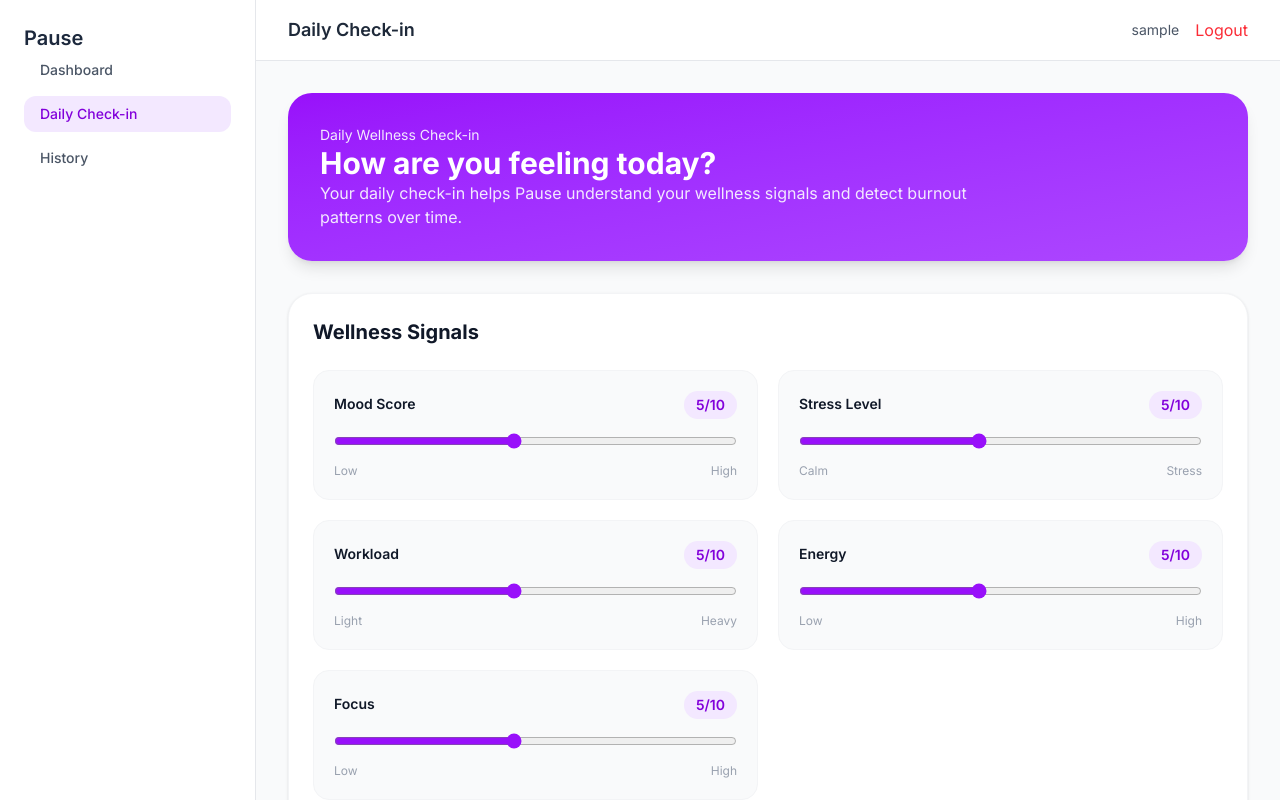
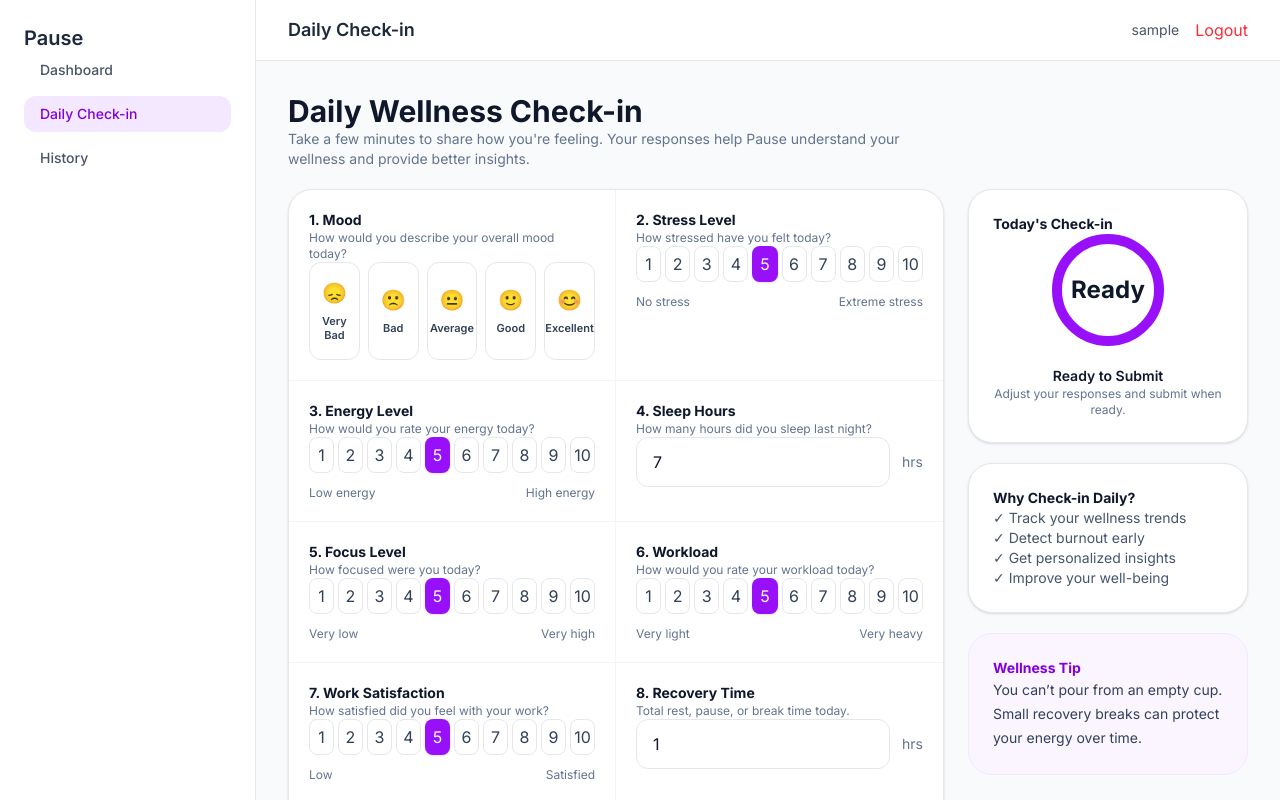
Before and after one commit to uttamshr10/Pause, a React (Vite) app in the folder frontend/: page /check-in in a window 1280 px wide. Shown: the top 800 px of the page. Built offline with nearby package versions, Linux system fonts and the light colour scheme; no server answers; sample sign-in values are in the browser's storage.

Commit message:
Improve daily check-in UX with structured wellness cards, sidebar insights, and submission states

```diff
--- a/frontend/src/pages/checkin/DailyCheckInPage.tsx
+++ b/frontend/src/pages/checkin/DailyCheckInPage.tsx
@@ -14,14 +14,13 @@ const DailyCheckInPage = () => {
     sleep_hours: 7,
     workload_level: 5,
     energy_level: 5,
+    work_satisfaction: 5,
     focus_level: 5,
     recovery_time: 1,
-    work_satisfaction: 5,
     notes: "",
   });
 
   const [loading, setLoading] = useState(false);
-  const [success, setSuccess] = useState("");
   const [error, setError] = useState("");
 
   useEffect(() => {
@@ -29,11 +28,7 @@ const DailyCheckInPage = () => {
       try {
         const data = await getCheckInHistory();
         const today = new Date().toISOString().split("T")[0];
-
-        const exists = data.some(
-          (item: any) => item.checkin_date === today
-        );
-
+        const exists = data.some((item: any) => item.checkin_date === today);
         setAlreadySubmitted(exists);
       } catch (err) {
         console.log(err);
@@ -45,27 +40,17 @@ const DailyCheckInPage = () => {
     checkToday();
   }, []);
 
-  const handleChange = (
-    e: React.ChangeEvent<HTMLInputElement | HTMLTextAreaElement>
-  ) => {
-    const { name, value, type } = e.target;
-
-    setForm({
-      ...form,
-      [name]: type === "number" || type === "range" ? Number(value) : value,
-    });
+  const updateField = (name: keyof typeof form, value: number | string) => {
+    setForm({ ...form, [name]: value });
   };
 
   const handleSubmit = async (e: React.FormEvent) => {
     e.preventDefault();
-
     setLoading(true);
-    setSuccess("");
     setError("");
 
     try {
       await submitDailyCheckIn(form);
-      setSuccess("Daily check-in submitted successfully.");
       setAlreadySubmitted(true);
 
       setTimeout(() => {
@@ -78,113 +63,306 @@ const DailyCheckInPage = () => {
     }
   };
 
-  const RangeInput = ({
-    label,
+  const NumberScale = ({
+  title,
+  subtitle,
   name,
   value,
-    helper,
-    lowLabel,
-    highLabel,
-  }: any) => (
-    <div className="bg-gray-50 border border-gray-100 rounded-2xl p-5">
-      <div className="flex justify-between items-start mb-3">
-        <div>
-          <label className="text-sm font-semibold text-gray-900">{label}</label>
-          <p className="text-xs text-gray-500 mt-1">{helper}</p>
+  leftLabel,
+  rightLabel,
+}: {
+  title: string;
+  subtitle: string;
+  name: keyof typeof form;
+  value: number;
+  leftLabel: string;
+  rightLabel: string;
+}) => (
+  <div className="p-5">
+    <h3 className="text-sm font-bold text-slate-900">{title}</h3>
+    <p className="text-xs text-slate-500 mt-1 mb-4">{subtitle}</p>
+
+    <div className="grid grid-cols-10 gap-1">
+      {[1, 2, 3, 4, 5, 6, 7, 8, 9, 10].map((num) => (
+        <button
+          key={num}
+          type="button"
+          onClick={() => updateField(name, num)}
+          className={`h-9 rounded-lg text-xs font-semibold transition ${
+            value === num
+              ? "bg-purple-600 text-white shadow-sm"
+              : "bg-white text-slate-700 border border-gray-200 hover:bg-purple-50 hover:border-purple-300"
+          }`}
+        >
+          {num}
+        </button>
+      ))}
     </div>
 
-        <span className="bg-purple-100 text-purple-700 text-sm font-semibold px-3 py-1 rounded-full">
-          {value}/10
-        </span>
-      </div>
-
-      <input
-        type="range"
-        name={name}
-        min="1"
-        max="10"
-        value={value}
-        onChange={handleChange}
-        className="w-full accent-purple-600"
-      />
-
-      <div className="flex justify-between text-xs text-gray-400 mt-2">
-        <span>{lowLabel}</span>
-        <span>{highLabel}</span>
+    <div className="flex justify-between text-xs text-slate-500 mt-3">
+      <span>{leftLabel}</span>
+      <span>{rightLabel}</span>
     </div>
   </div>
 );
 
+  const MoodScale = () => {
+  const options = [
+    { label: "Very Bad", emoji: "😞", value: 2 },
+    { label: "Bad", emoji: "🙁", value: 4 },
+    { label: "Average", emoji: "😐", value: 6 },
+    { label: "Good", emoji: "🙂", value: 8 },
+    { label: "Excellent", emoji: "😊", value: 10 },
+  ];
+
   return (
-    <div className="max-w-5xl mx-auto space-y-8">
-      {/* HEADER */}
-      <div className="bg-gradient-to-br from-purple-600 to-purple-500 rounded-3xl p-8 text-white shadow-lg">
-        <p className="text-sm text-purple-100 mb-2">Daily Wellness Check-in</p>
-        <h1 className="text-3xl font-bold mb-3">
-          How are you feeling today?
+    <div className="p-5">
+      <h3 className="text-sm font-bold text-slate-900">1. Mood</h3>
+      <p className="text-xs text-slate-500 mt-1 mb-4">
+        How would you describe your overall mood today?
+      </p>
+
+      <div className="grid grid-cols-5 gap-2">
+        {options.map((option) => (
+          <button
+            key={option.value}
+            type="button"
+            onClick={() => updateField("mood_score", option.value)}
+            className={`rounded-xl border px-2 py-4 min-h-[88px] flex flex-col items-center justify-center transition ${
+            form.mood_score === option.value
+              ? "border-purple-600 bg-purple-50"
+              : "border-gray-200 bg-white hover:bg-purple-50"
+          }`}
+          >
+            <div className="text-xl mb-2">{option.emoji}</div>
+            <p className="text-[11px] font-semibold text-slate-700 leading-tight text-center">
+              {option.label}
+            </p>
+          </button>
+        ))}
+      </div>
+    </div>
+  );
+};
+
+  return (
+    <div className="max-w-7xl mx-auto">
+      <div className="mb-5">
+        <h1 className="text-3xl font-bold text-slate-900">
+          Daily Wellness Check-in
         </h1>
-        <p className="text-purple-100 max-w-2xl">
-          Your daily check-in helps Pause understand your wellness signals and detect burnout patterns over time.
+        <p className="text-sm text-slate-500 mt-2 max-w-2xl">
+          Take a few minutes to share how you're feeling. Your responses help
+          Pause understand your wellness and provide better insights.
         </p>
       </div>
 
-      {/* 🔥 LOADING STATE */}
       {checkingToday ? (
-        <div className="bg-white p-8 rounded-3xl border border-gray-100 text-center">
-          <p className="text-gray-500 text-sm">
-            Checking today’s check-in...
-          </p>
+        <div className="bg-white rounded-3xl border border-gray-100 p-10 text-center shadow-sm">
+          <p className="text-sm text-slate-500">Checking today’s check-in...</p>
         </div>
       ) : alreadySubmitted ? (
-        /* ✅ COMPLETED STATE */
-        <div className="bg-white p-8 rounded-3xl border border-gray-100 text-center">
-          <h2 className="text-xl font-bold text-gray-900 mb-2">
+        <div className="bg-white rounded-3xl border border-gray-100 p-10 text-center shadow-sm">
+          <h2 className="text-xl font-bold text-slate-900 mb-2">
             Check-in Completed ✅
           </h2>
-
-          <p className="text-gray-500 text-sm">
-            You have already submitted today's check-in. Come back tomorrow to log a new entry.
+          <p className="text-sm text-slate-500">
+            You have already submitted today's check-in. Come back tomorrow to
+            log a new entry.
           </p>
         </div>
       ) : (
-        /* ✅ FORM */
-        <form onSubmit={handleSubmit} className="space-y-6">
-          {success && (
-            <div className="bg-green-50 border border-green-100 text-green-700 p-4 rounded-2xl text-sm">
-              {success}
-            </div>
-          )}
-
+        <form onSubmit={handleSubmit}>
+          <div className="grid lg:grid-cols-[1fr_280px] gap-6">
+            <div className="bg-white rounded-3xl border border-gray-200 shadow-sm overflow-hidden">
               {error && (
-            <div className="bg-red-50 border border-red-100 text-red-700 p-4 rounded-2xl text-sm">
+                <div className="m-5 rounded-2xl bg-red-50 border border-red-100 p-4 text-sm text-red-700">
                   {error}
                 </div>
               )}
 
-          <div className="bg-white rounded-3xl shadow-sm border border-gray-100 p-6">
-            <div className="mb-6">
-              <h2 className="text-xl font-bold text-gray-900">
-                Wellness Signals
-              </h2>
+              <div className="grid md:grid-cols-2 divide-y md:divide-y-0 md:divide-x divide-gray-100">
+                <MoodScale/>
+
+                <NumberScale
+                  title="2. Stress Level"
+                  subtitle="How stressed have you felt today?"
+                  name="stress_level"
+                  value={form.stress_level}
+                  leftLabel="No stress"
+                  rightLabel="Extreme stress"
+                />
               </div>
 
-            <div className="grid md:grid-cols-2 gap-5">
-              <RangeInput label="Mood Score" name="mood_score" value={form.mood_score} helper="" lowLabel="Low" highLabel="High" />
-              <RangeInput label="Stress Level" name="stress_level" value={form.stress_level} helper="" lowLabel="Calm" highLabel="Stress" />
-              <RangeInput label="Workload" name="workload_level" value={form.workload_level} helper="" lowLabel="Light" highLabel="Heavy" />
-              <RangeInput label="Energy" name="energy_level" value={form.energy_level} helper="" lowLabel="Low" highLabel="High" />
-              <RangeInput label="Focus" name="focus_level" value={form.focus_level} helper="" lowLabel="Low" highLabel="High" />
+              <div className="grid md:grid-cols-2 divide-y md:divide-y-0 md:divide-x divide-gray-100 border-t border-gray-100">
+                <NumberScale
+                  title="3. Energy Level"
+                  subtitle="How would you rate your energy today?"
+                  name="energy_level"
+                  value={form.energy_level}
+                  leftLabel="Low energy"
+                  rightLabel="High energy"
+                />
+
+                <div className="p-5">
+                  <h3 className="text-sm font-bold text-slate-900">
+                    4. Sleep Hours
+                  </h3>
+                  <p className="text-xs text-slate-500 mt-1 mb-4">
+                    How many hours did you sleep last night?
+                  </p>
+
+                  <div className="flex items-center gap-3">
+                    <input
+                      type="number"
+                      value={form.sleep_hours}
+                      onChange={(e) =>
+                        updateField("sleep_hours", Number(e.target.value))
+                      }
+                      min={0}
+                      max={24}
+                      step={0.5}
+                      className="w-full rounded-xl border border-gray-200 px-4 py-3 text-sm font-medium focus:outline-none focus:ring-2 focus:ring-purple-500 focus:border-transparent"
+                    />
+                    <span className="text-sm text-slate-500">hrs</span>
+                  </div>
                 </div>
               </div>
 
-          <div className="flex justify-end">
+              <div className="grid md:grid-cols-2 divide-y md:divide-y-0 md:divide-x divide-gray-100 border-t border-gray-100">
+                <NumberScale
+                  title="5. Focus Level"
+                  subtitle="How focused were you today?"
+                  name="focus_level"
+                  value={form.focus_level}
+                  leftLabel="Very low"
+                  rightLabel="Very high"
+                />
+
+                <NumberScale
+                  title="6. Workload"
+                  subtitle="How would you rate your workload today?"
+                  name="workload_level"
+                  value={form.workload_level}
+                  leftLabel="Very light"
+                  rightLabel="Very heavy"
+                />
+              </div>
+
+              <div className="grid md:grid-cols-2 divide-y md:divide-y-0 md:divide-x divide-gray-100 border-t border-gray-100">
+                <NumberScale
+                  title="7. Work Satisfaction"
+                  subtitle="How satisfied did you feel with your work?"
+                  name="work_satisfaction"
+                  value={form.work_satisfaction}
+                  leftLabel="Low"
+                  rightLabel="Satisfied"
+                />
+
+                <div className="p-5">
+                  <h3 className="text-sm font-bold text-slate-900">
+                    8. Recovery Time
+                  </h3>
+                  <p className="text-xs text-slate-500 mt-1 mb-4">
+                    Total rest, pause, or break time today.
+                  </p>
+
+                  <div className="flex items-center gap-3">
+                    <input
+                      type="number"
+                      value={form.recovery_time}
+                      onChange={(e) =>
+                        updateField("recovery_time", Number(e.target.value))
+                      }
+                      min={0}
+                      max={12}
+                      step={0.5}
+                      className="w-full rounded-xl border border-gray-200 px-4 py-3 text-sm font-medium focus:outline-none focus:ring-2 focus:ring-purple-500 focus:border-transparent"
+                    />
+                    <span className="text-sm text-slate-500">hrs</span>
+                  </div>
+                </div>
+              </div>
+
+              <div className="p-5 border-t border-gray-100">
+                <h3 className="text-sm font-bold text-slate-900">
+                  9. Additional Notes{" "}
+                  <span className="font-normal text-slate-400">(Optional)</span>
+                </h3>
+                <p className="text-xs text-slate-500 mt-1 mb-4">
+                  Anything you'd like to share about your day?
+                </p>
+
+                <textarea
+                  value={form.notes}
+                  onChange={(e) => updateField("notes", e.target.value)}
+                  rows={4}
+                  maxLength={500}
+                  className="w-full rounded-xl border border-gray-200 p-4 text-sm focus:outline-none focus:ring-2 focus:ring-purple-500"
+                  placeholder="Write your thoughts here..."
+                />
+
+                <div className="text-right text-xs text-slate-400 mt-2">
+                  {form.notes.length} / 500
+                </div>
+              </div>
+
+              <div className="p-5 border-t border-gray-100 flex justify-end">
                 <button
                   type="submit"
                   disabled={loading}
-              className="bg-purple-600 text-white px-8 py-3 rounded-xl"
+                  className="rounded-xl bg-purple-600 px-8 py-3 text-sm font-semibold text-white shadow-sm hover:bg-purple-700 transition disabled:opacity-60"
                 >
                   {loading ? "Submitting..." : "Submit Check-in"}
                 </button>
+              </div>
+            </div>
+
+            <aside className="space-y-5">
+              <div className="bg-white rounded-3xl border border-gray-200 p-6 shadow-sm">
+                <h3 className="text-sm font-bold text-slate-900 mb-5">
+                  Today's Check-in
+                </h3>
+
+                <div className="flex justify-center mb-5">
+                  <div className="h-28 w-28 rounded-full border-[10px] border-purple-600 flex items-center justify-center">
+                    <span className="text-2xl font-bold text-slate-900">
+                      Ready
+                    </span>
+                  </div>
+                </div>
+
+                <p className="text-center text-sm font-semibold text-slate-900">
+                Ready to Submit
+                </p>
+                <p className="text-center text-xs text-slate-500 mt-1">
+                  Adjust your responses and submit when ready.
+                </p>
+              </div>
+
+              <div className="bg-white rounded-3xl border border-gray-200 p-6 shadow-sm">
+                <h3 className="text-sm font-bold text-slate-900 mb-4">
+                  Why Check-in Daily?
+                </h3>
+
+                <div className="space-y-4 text-sm text-slate-600">
+                  <p>✓ Track your wellness trends</p>
+                  <p>✓ Detect burnout early</p>
+                  <p>✓ Get personalized insights</p>
+                  <p>✓ Improve your well-being</p>
+                </div>
+              </div>
+
+              <div className="rounded-3xl border border-purple-100 bg-purple-50 p-6">
+                <p className="text-sm font-bold text-purple-700 mb-3">
+                  Wellness Tip
+                </p>
+                <p className="text-sm text-slate-700 leading-6">
+                  You can’t pour from an empty cup. Small recovery breaks can
+                  protect your energy over time.
+                </p>
+              </div>
+            </aside>
           </div>
         </form>
       )}
```
Lines whose indentation alone changed are shown as unchanged.
